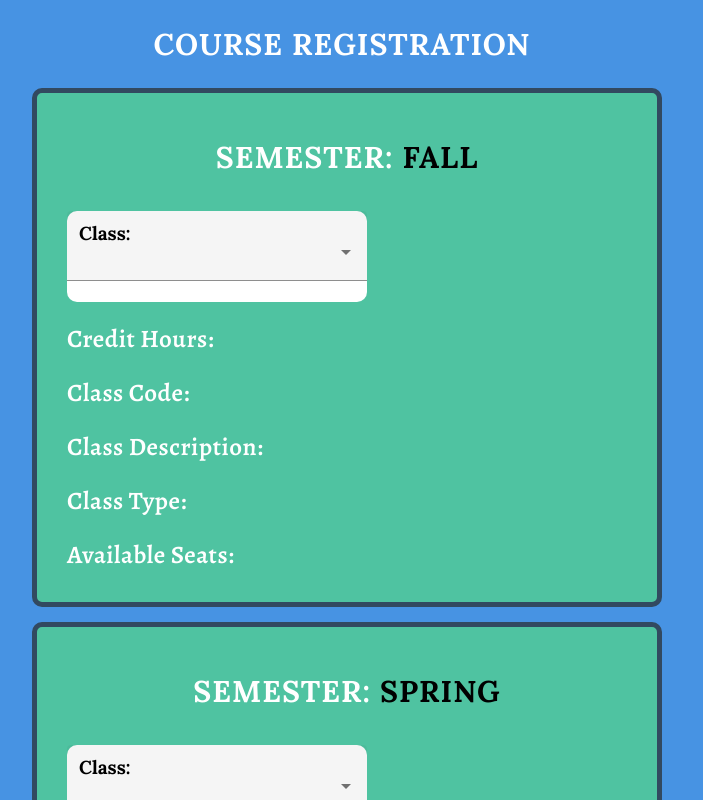
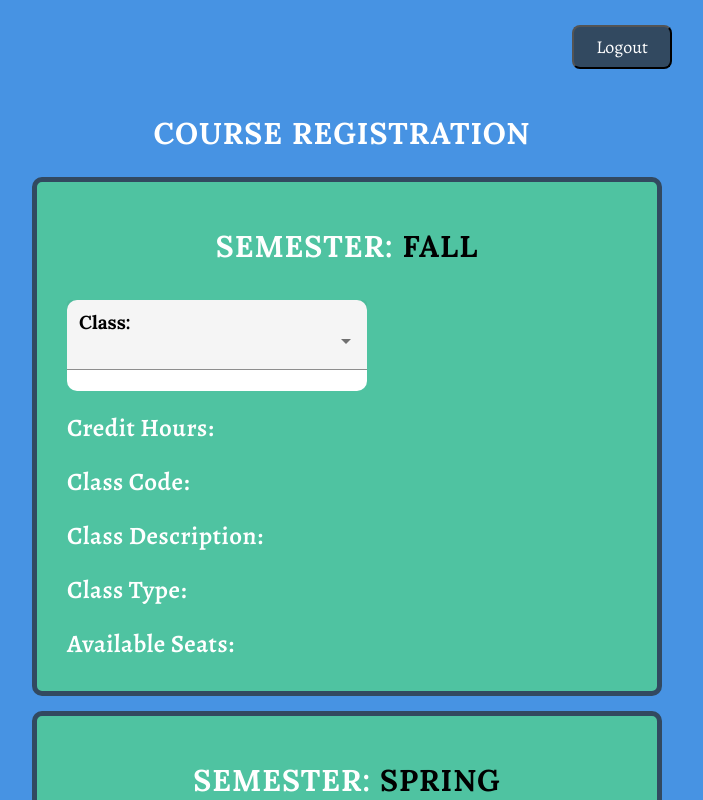
Before and after one commit to MicrowavedBunny/CIS480-Capstone-group2, an Angular app: page /add-course in a window 1280 px wide. Shown: the top 800 px of the page, without its empty margins (298-1001 px from the left). Built offline with nearby package versions, Linux system fonts and the light colour scheme.

Commit message:
Styled the add courses, edit courses, and dashboard pages

```diff
--- a/src/app/components/course-components/add-course/add-course.component.css
+++ b/src/app/components/course-components/add-course/add-course.component.css
@@ -102,6 +102,7 @@ button{
     margin-left: 220px;
 
 }
+
 button:hover{
   background-color: white;
   color:#4FC3A1 ;
--- a/src/app/components/course-components/add-course/add-course.component.html
+++ b/src/app/components/course-components/add-course/add-course.component.html
@@ -9,6 +9,12 @@
 <link rel="preconnect" href="https://fonts.googleapis.com">
 <link rel="preconnect" href="https://fonts.gstatic.com" crossorigin>
 <link href="https://fonts.googleapis.com/css2?family=Alegreya:wght@400;600&family=Lora:wght@700&display=swap" rel="stylesheet">
+
+<form style="position: relative;border-width: 0px;border-radius: 0px;padding: 0px;left:50%;border-color:white;background-color: rgba( 71, 147, 227, 1);" (ngSubmit)="onLogout()">
+  <div class="form-group">
+      <button style="width:100px; left:50%;" class="btn btn-primary btn-block" type="submit">Logout</button>
+  </div>
+</form>
 
 <h1>Course Registration</h1>
 <div class="form-flex-container">
--- a/src/app/components/course-components/add-course/add-course.component.ts
+++ b/src/app/components/course-components/add-course/add-course.component.ts
@@ -155,6 +155,10 @@ export class AddCourseComponent implements OnInit {
   ngOnInit(): void {
   }
 
+  onLogout(){
+    this.ngZone.run(() => this.router.navigateByUrl('login-page'));
+  }
+
   onSubmit(): any {
 
     //set data for form 1
--- a/src/app/components/course-components/course-detail/course-detail.component.html
+++ b/src/app/components/course-components/course-detail/course-detail.component.html
@@ -15,11 +15,19 @@
 
 </head>
 
+<form style="position: relative;border-width: 0px;border-radius: 0px;padding: 0px;left:50%;border-color:white;background-color: rgba( 71, 147, 227, 1);" (ngSubmit)="onLogout()">
+  <div class="form-group">
+      <button style="width:230px;" class="btn btn-primary btn-block" type="submit">Logout</button>
+  </div>
+</form>
+
 <h1>Edit Course</h1>
 <div class="row justify-content-center mt-5">
     <div class="col-md-4">
         <form [formGroup]="updateForm" (ngSubmit)="onUpdate()">
-            <div class="form-group">
+          <div class="form-group">
+        </div>
+          <div class="form-group">
             <mat-form-field appearance="fill">
             <mat-label>Class:</mat-label>
             <mat-select [formControl]="selectedCourse" id="select1" [(value)]="selected">
--- a/src/app/components/course-components/course-detail/course-detail.component.ts
+++ b/src/app/components/course-components/course-detail/course-detail.component.ts
@@ -142,6 +142,10 @@ export class CourseDetailComponent implements OnInit {
 
   }
 
+  onLogout(){
+    this.ngZone.run(() => this.router.navigateByUrl('login-page'));
+  }
+
   onUpdate(): any {
     if(this.selectedCourse.value == ''){
       alert("Please select an option");
--- a/src/app/components/course-components/course-list/course-list.component.css
+++ b/src/app/components/course-components/course-list/course-list.component.css
@@ -30,3 +30,7 @@ button:active{
   box-shadow: 0 5px #666;
   transform: translateY(4px);
 }
+
+.btn-float-right{
+	float: right;
+}
--- a/src/app/components/course-components/course-list/course-list.component.html
+++ b/src/app/components/course-components/course-list/course-list.component.html
@@ -1,9 +1,9 @@
 <a class="navbar-brand">Dashboard</a>
 <div class="container">
 
-  <form style="position: relative;border-width: 0px;border-radius: 0px;padding: 0px;border-color:white;background-color: rgba( 71, 147, 227, 1);"
+  <form style="position: relative;border-width: 0px;float:right;right: 5%;border-radius: 0px;padding: 0px;border-color:white;background-color: rgba( 71, 147, 227, 1);"
   (ngSubmit)="onLogout()">
-  <button class="btn btn-sm btn-primary" type="submit">Logout</button>
+  <button class="btn btn-sm btn-primary btn-float" type="submit">Logout</button>
   </form>
 
     <div class="d-flex justify-content-between flex-wrap flex-md-nowrap align-items-center pt-3 pb-2 mb-3 border-bottom">
@@ -48,8 +48,8 @@
         </tbody>
       </table>
     </div>
-    <form style="position: relative;border-width: 0px;border-radius: 0px;padding: 0px;border-color:white;background-color: rgba( 71, 147, 227, 1);"
+    <form style="position: relative;left:50%;margin-left:-225px;border-width: 0px;border-radius: 0px;padding: 0px;border-color:white;background-color: rgba( 71, 147, 227, 1);"
     (ngSubmit)="onAdd()">
-    <button class="btn btn-sm btn-primary" type="submit">Add Course</button>
+    <button style="width:350px;left:50%"class="btn btn-sm btn-primary" type="submit">Add Course</button>
     </form>
   </div>
```
